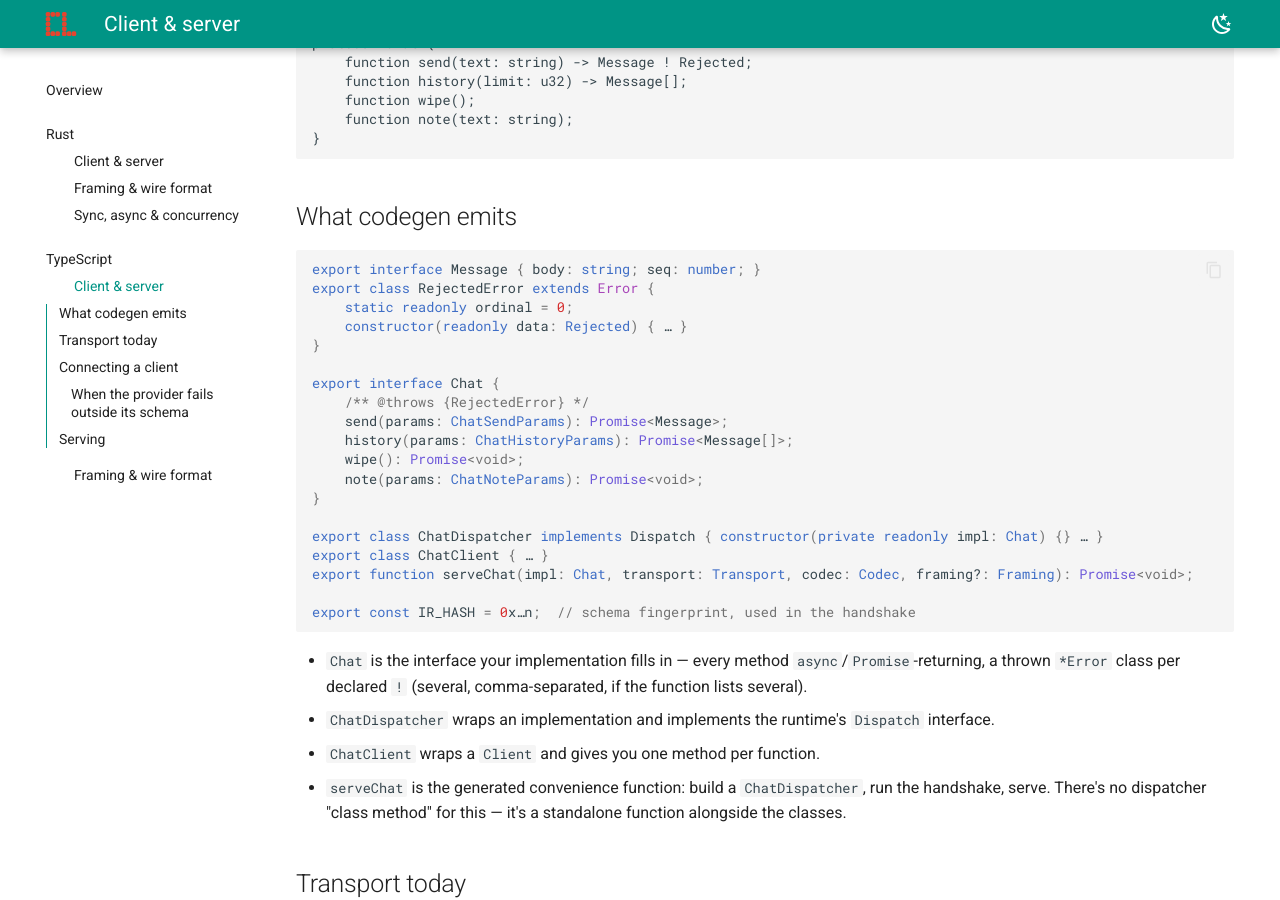
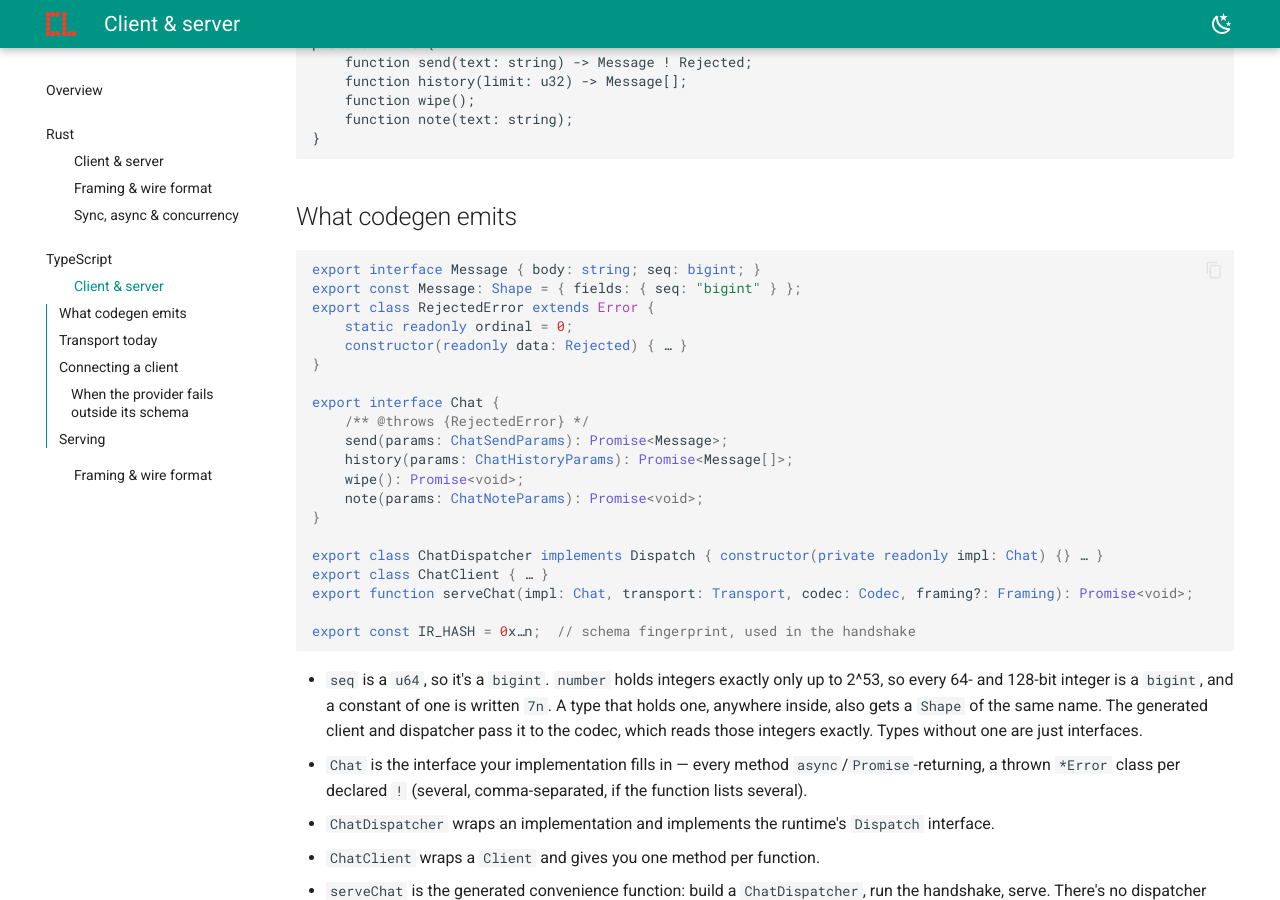
Before and after one commit to ComlineProject/docs, an MkDocs documentation site: the page built from docs/docs/languages/typescript/client-and-server.md, in a window 1280 px wide and 900 px high, scrolled down 417 px. Built offline with MkDocs 1.6.1 and Material for MkDocs 9.7.7, drawn with Linux system fonts in a browser that asks for light colours; the version menu is left out.

Commit message:
docs: TypeScript 64-bit integers are bigint, with a Shape

````diff
--- a/docs/docs/languages/typescript/client-and-server.md
+++ b/docs/docs/languages/typescript/client-and-server.md
@@ -24,7 +24,8 @@ protocol Chat {
 ## What codegen emits
 
 ```typescript
-export interface Message { body: string; seq: number; }
+export interface Message { body: string; seq: bigint; }
+export const Message: Shape = { fields: { seq: "bigint" } };
 export class RejectedError extends Error {
     static readonly ordinal = 0;
     constructor(readonly data: Rejected) { … }
@@ -45,6 +46,12 @@ export function serveChat(impl: Chat, transport: Transport, codec: Codec, framin
 export const IR_HASH = 0x…n;  // schema fingerprint, used in the handshake
 ```
 
+- `seq` is a `u64`, so it's a `bigint`. `number` holds integers exactly only
+  up to 2^53, so every 64- and 128-bit integer is a `bigint`, and a constant
+  of one is written `7n`. A type that holds one, anywhere inside, also gets a
+  `Shape` of the same name. The generated client and dispatcher pass it to
+  the codec, which reads those integers exactly. Types without one are just
+  interfaces.
 - `Chat` is the interface your implementation fills in — every method
   `async`/`Promise`-returning, a thrown `*Error` class per declared `!`
   (several, comma-separated, if the function lists several).
````
